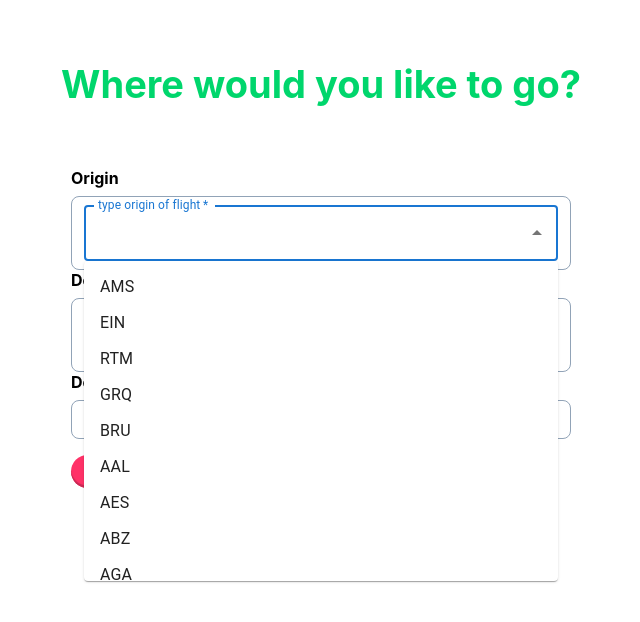
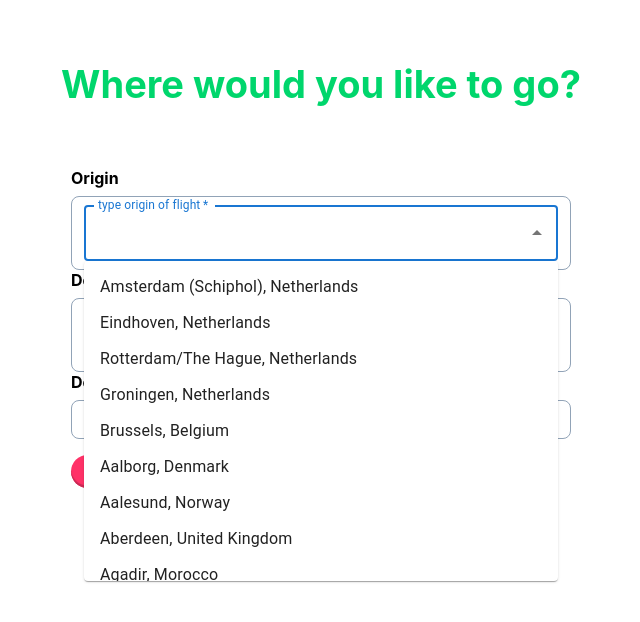
Before and after one commit to dashakrolik/transavia-fe-assignment, a Next.js app: page /form in a window 1280 px wide. Both pictures are taken after a click on the button 856 px from the left and 233 px from the top of the page. Shown: the top 622 px of the page, without its empty margins (319-959 px from the left). Built offline with nearby package versions, Linux system fonts and the light colour scheme.

Commit message:
change input that is initially shown to be full airport name instead of acronym

```diff
--- a/pages/form.tsx
+++ b/pages/form.tsx
@@ -13,10 +13,9 @@ let flightsFromAMS = require("../mock-data/flights-from-AMS.json");
 let airports = require("../mock-data/airports.json");
 // @TODO: add a helper function for transforming dates (duplicated twice)
 // delete unused
-// shared input component
+// shared flex / bootstrap component or classnames
 export default function PageWithJSbasedForm() {
   const [startDate, setStartDate] = useState<Date>(new Date());
-  // if we add an interface for the json response we should type useState as such
   const [flightsList, setFlightsList] = useState<[]>([]);
   const [isSubmitted, setIsSubmitted] = useState<boolean>(false);
   const [option, setOption] = useState([]);
@@ -26,7 +25,7 @@ export default function PageWithJSbasedForm() {
     setOption(event.target.value);
   };
   const formattedAirports = airports.Airports.map((item: any) => {
-    return { name: item.ItemName, id: item.ItemName };
+    return { name: item.Description, id: item.ItemName };
   });
   // Handle the submit event on form submit
   const handleSubmit = async (event: FormEvent) => {
@@ -60,6 +59,7 @@ export default function PageWithJSbasedForm() {
     destination: string,
     departureDate: string
   ) => {
+    // add type instead of any
     const filteredFlights = flightsFromAMS.flightOffer.filter((item: any) => {
       const formattedFlightDate = formatDate(
         item.outboundFlight.departureDateTime
@@ -125,6 +125,7 @@ export default function PageWithJSbasedForm() {
               className={styles.fieldInput}
               selected={startDate}
               onChange={(date: Date) => onDateChange(date)}
+              required
             />
           </div>
 
--- a/shared/AutocompleteSearch.tsx
+++ b/shared/AutocompleteSearch.tsx
@@ -3,7 +3,7 @@ import React, { FC } from "react";
 import Autocomplete from "@mui/material/Autocomplete";
 
 import TextField from "@mui/material/TextField";
-
+import styles from '../styles/Home.module.css'
 // define types instead of any
 type TAutoCompleteSearchProps = {
   onOptionSelect(event: any): void;
@@ -20,10 +20,9 @@ const AutoCompleteSearch: FC<TAutoCompleteSearchProps> = (props) => {
   return (
     <div>
       <Autocomplete
-        isOptionEqualToValue={(option: any, value) =>
-          option.value === value.value
-        }
-        getOptionLabel={(option) => option.name}
+        isOptionEqualToValue={(option: any, value) => option.value === value.value}
+        renderOption={(props: any, option) => (<div key={option.name} {...props} >{option.name}</div>)}
+        getOptionLabel={(option) => option.id}
         onSelect={onOptionSelect}
         disablePortal
         id="combo-box-demo"
```
